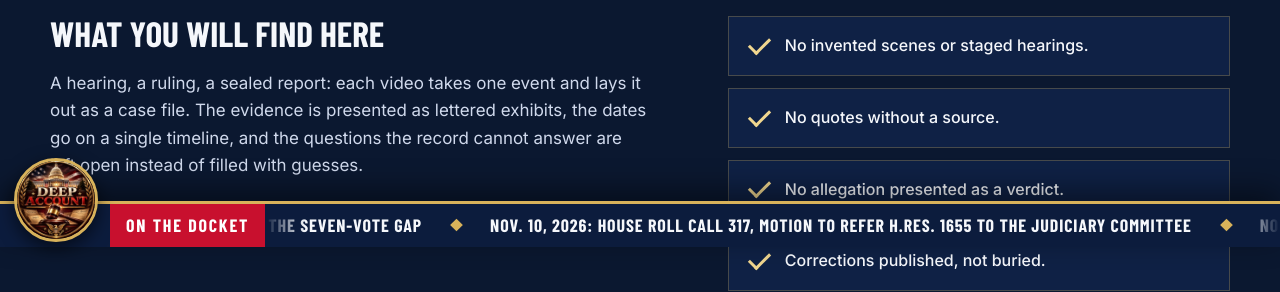
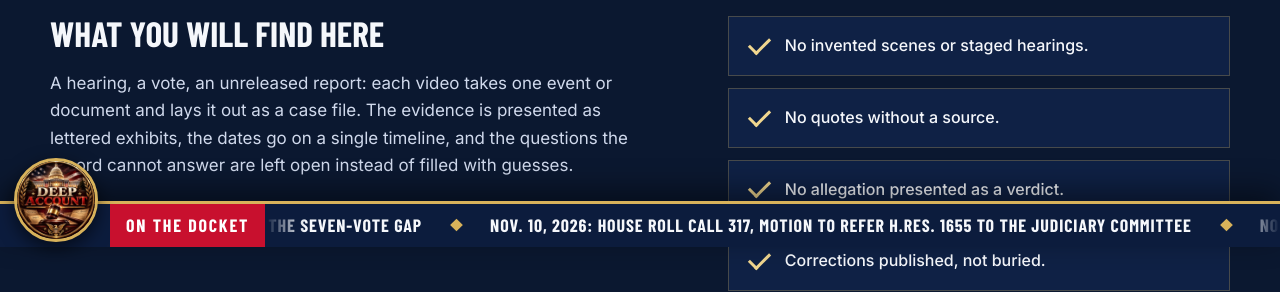
Before and after one commit to deepaccountus/deepaccountus.github.io, a plain HTML site: page about/index.html in a window 1280 px wide. Shown: the part 553-845 px from the top of the page. Drawn offline with nearby package versions, Linux system fonts and the light colour scheme; a web font is replaced by a local one.

Commit message:
About text: an unreleased report, not a sealed one

```diff
--- a/about/index.html
+++ b/about/index.html
@@ -62,7 +62,7 @@
   <div class="wrap about__in">
     <div class="about__copy prose">
       <h2>What you will find here</h2>
-      <p>A hearing, a ruling, a sealed report: each video takes one event and lays it out as a case file. The evidence is presented as lettered exhibits, the dates go on a single timeline, and the questions the record cannot answer are left open instead of filled with guesses.</p>
+      <p>A hearing, a vote, an unreleased report: each video takes one event or document and lays it out as a case file. The evidence is presented as lettered exhibits, the dates go on a single timeline, and the questions the record cannot answer are left open instead of filled with guesses.</p>
       <p>We are interested in what the documents and the official footage actually show. We would rather be slow and right than first and wrong.</p>
       <h2>What we are not</h2>
       <p>We are not a newsroom with reporters in the hearing room. We work from the public record, which anyone can check, and we list our sources so that you can.</p>
```
Also changed, not shown: index.html (+1 -1 lines).
